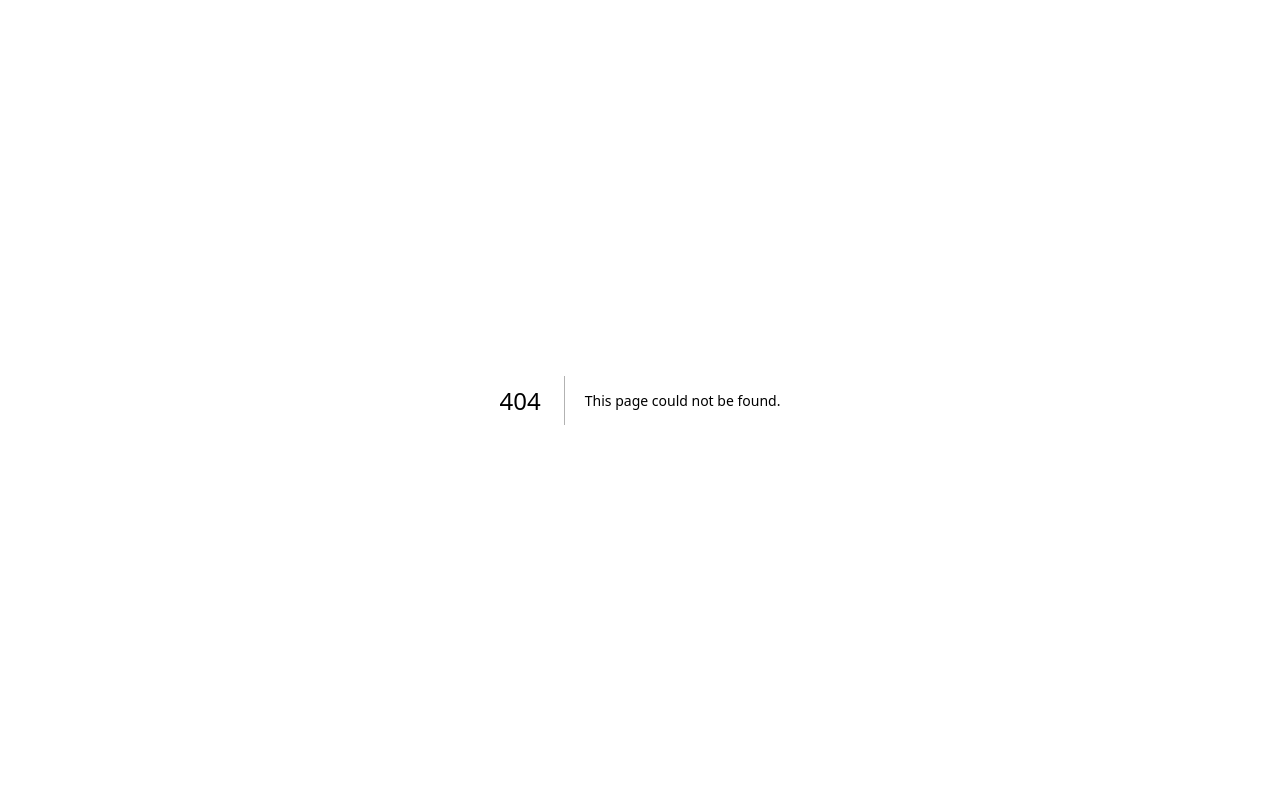
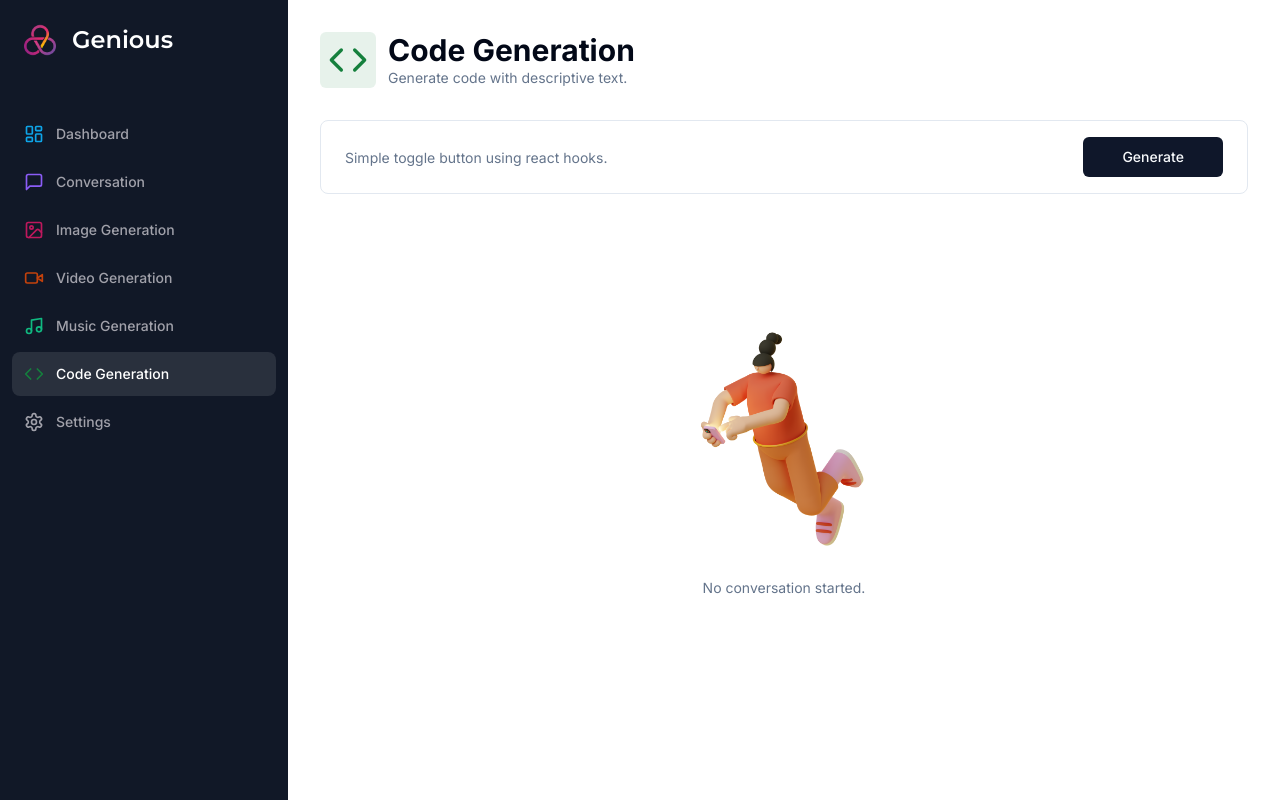
Before and after one commit to shahriarlimon/genious, a Next.js app: page /code in a window 1280 px wide. Before the commit this address had no page. Built offline with nearby package versions, Linux system fonts and the light colour scheme.

Commit message:
implemented code generation model

```diff
--- /dev/null
+++ b/app/(dashboard)/(routes)/code/constants.ts
@@ -0,0 +1,7 @@
+import * as z from "zod";
+
+export const formSchema = z.object({
+  prompt: z.string().min(1, {
+    message: "Prompt is required."
+  }),
+});
--- /dev/null
+++ b/app/(dashboard)/(routes)/code/page.tsx
@@ -0,0 +1,141 @@
+"use client";
+import { useForm } from 'react-hook-form';
+import { Heading } from '@/components/heading';
+import * as z from "zod";
+import { zodResolver } from "@hookform/resolvers/zod"
+import React, { useState } from 'react';
+import { CodeIcon} from "lucide-react";
+import ReactMarkdown from "react-markdown";
+import { formSchema } from './constants';
+import { FormControl, FormField, FormItem, Form } from '@/components/ui/form';
+import { Input } from '@/components/ui/input';
+import { Button } from '@/components/ui/button';
+import axios from 'axios'
+import { useRouter } from 'next/navigation';
+import { ChatCompletionRequestMessage } from 'openai';
+import { Loader } from '@/components/loader';
+import { cn } from '@/lib/utils';
+import { Empty } from '@/components/empty';
+import { UserAvatar } from '@/components/user-avatar';
+import { BotAvatar } from '@/components/bot-avatar';
+
+const Code = () => {
+
+    const router = useRouter()
+    const [messages, setMessages] = useState<ChatCompletionRequestMessage[]>([])
+    const form = useForm<z.infer<typeof formSchema>>({
+        resolver: zodResolver(formSchema),
+        defaultValues: {
+            prompt: ""
+        }
+    });
+
+    const isLoading = form.formState.isSubmitting;
+    const onSubmit = async (values: z.infer<typeof formSchema>) => {
+        try {
+            const userMessage: ChatCompletionRequestMessage = {
+                role: "user",
+                content: values.prompt
+            }
+
+            const newMessages = [...messages, userMessage];
+            const response = await axios.post("/api/code", { messages: newMessages });
+            setMessages((current) => [...current, userMessage, response.data]);
+            form.reset()
+        } catch (error: any) {
+            console.log(error)
+        } finally {
+            router.refresh()
+        }
+    }
+
+    return (
+        <div>
+            <Heading title="Code Generation"
+                description="Generate code with descriptive text."
+                icon={CodeIcon}
+                iconColor="text-green-700"
+                bgColor="bg-green-700/10" />
+            <div className='px-4 lg:px-8'>
+                <div>
+                    <Form {...form}>
+                        <form
+                            onSubmit={form.handleSubmit(onSubmit)}
+                            className="
+                rounded-lg
+                border
+                w-full
+                p-4
+                px-3
+                md:px-6
+                focus-within:shadow-sm
+                grid
+                grid-cols-12
+                gap-2
+              "
+                        >
+                            <FormField
+                                control={form.control}
+                                name="prompt"
+                                render={({ field }) => (
+                                    <FormItem className="col-span-12 lg:col-span-10">
+                                        <FormControl className="m-0 p-0">
+                                            <Input
+                                                className="border-0 outline-none focus-visible:ring-0 focus-visible:ring-transparent"
+                                                disabled={isLoading}
+                                                placeholder="Simple toggle button using react hooks."
+                                                {...field}
+                                            />
+                                        </FormControl>
+                                    </FormItem>
+                                )}
+                            />
+                            <Button className="col-span-12 lg:col-span-2 w-full" type="submit" disabled={isLoading} size="icon">
+                                Generate
+                            </Button>
+                        </form>
+                    </Form>
+                </div>
+
+                <div className='space-y-4 mt-4'>
+                    {
+                        isLoading && (<div className='p-8 rounded-lg w-full flex items-center justify-center bg-muted'>
+                            <Loader />
+                        </div>)
+                    }
+                    {messages.length === 0 && !isLoading && (
+                        <Empty label="No conversation started." />
+                    )}
+
+
+                    <div className='flex flex-col-reverse gap-y-4'>
+                        {
+                            messages && messages.map((message, idx) => <div
+                                className={cn("p-8 w-full flex items-start gap-x-8 rounded-lg", message.role == "user" ? "bg-white border border-black/10" : "bg-muted")}
+                                key={idx}>
+                                {message?.role === "user" ? <UserAvatar /> : <BotAvatar />}
+                                <ReactMarkdown components={{
+                                    pre: ({ node, ...props }) => (
+                                        <div className="overflow-auto w-full my-2 bg-black/10 p-2 rounded-lg">
+                                            <pre {...props} />
+                                        </div>
+                                    ),
+                                    code: ({ node, ...props }) => (
+                                        <code className="bg-black/10 rounded-lg p-1" {...props} />
+                                    )
+                                }} className="text-sm overflow-hidden leading-7">
+                                    {message.content || ""}
+                                </ReactMarkdown>
+                            </div>)
+                        }
+                    </div>
+
+                </div>
+
+            </div>
+
+        </div>
+    );
+};
+
+export default Code;
--- /dev/null
+++ b/app/api/code/route.ts
@@ -0,0 +1,47 @@
+import { auth } from "@clerk/nextjs";
+import { NextResponse } from "next/server";
+import { ChatCompletionRequestMessage, Configuration, OpenAIApi } from "openai";
+
+const configuration = new Configuration({
+  apiKey: process.env.OPENAI_API_KEY,
+});
+
+const openai = new OpenAIApi(configuration);
+
+const instructionMessage: ChatCompletionRequestMessage = {
+  role: "system",
+  content: "You are a code generator. You must answer only in markdown code snippets. Use code comments for explanations."
+};
+
+export async function POST(
+  req: Request
+) {
+  try {
+    const { userId } = auth();
+    const body = await req.json();
+    const { messages  } = body;
+
+    if (!userId) {
+      return new NextResponse("Unauthorized", { status: 401 });
+    }
+
+    if (!configuration.apiKey) {
+      return new NextResponse("OpenAI API Key not configured.", { status: 500 });
+    }
+
+    if (!messages) {
+      return new NextResponse("Messages are required", { status: 400 });
+    }
+
+    const response = await openai.createChatCompletion({
+      model: "gpt-3.5-turbo",
+      messages: [instructionMessage, ...messages]
+    });
+
+
+    return NextResponse.json(response.data.choices[0].message);
+  } catch (error) {
+    console.log('[CODE_ERROR]', error);
+    return new NextResponse("Internal Error", { status: 500 });
+  }
+};
--- a/package.json
+++ b/package.json
@@ -31,6 +31,7 @@
     "react": "18.2.0",
     "react-dom": "18.2.0",
     "react-hook-form": "^7.45.2",
+    "react-markdown": "^8.0.7",
     "tailwind-merge": "^1.14.0",
     "tailwindcss": "3.3.3",
     "tailwindcss-animate": "^1.0.6",
```
Also changed, not shown: 1 other file (tests, documents, lock files or other folders).
